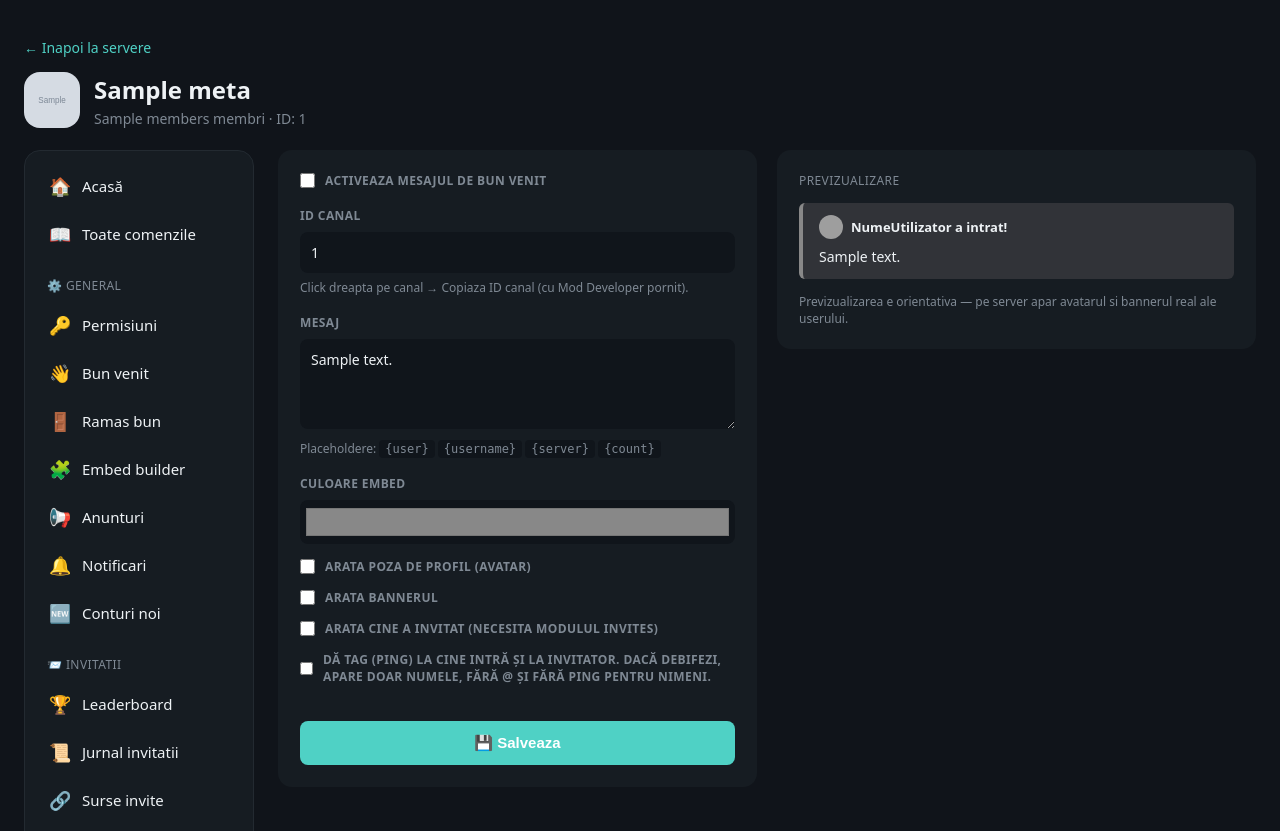
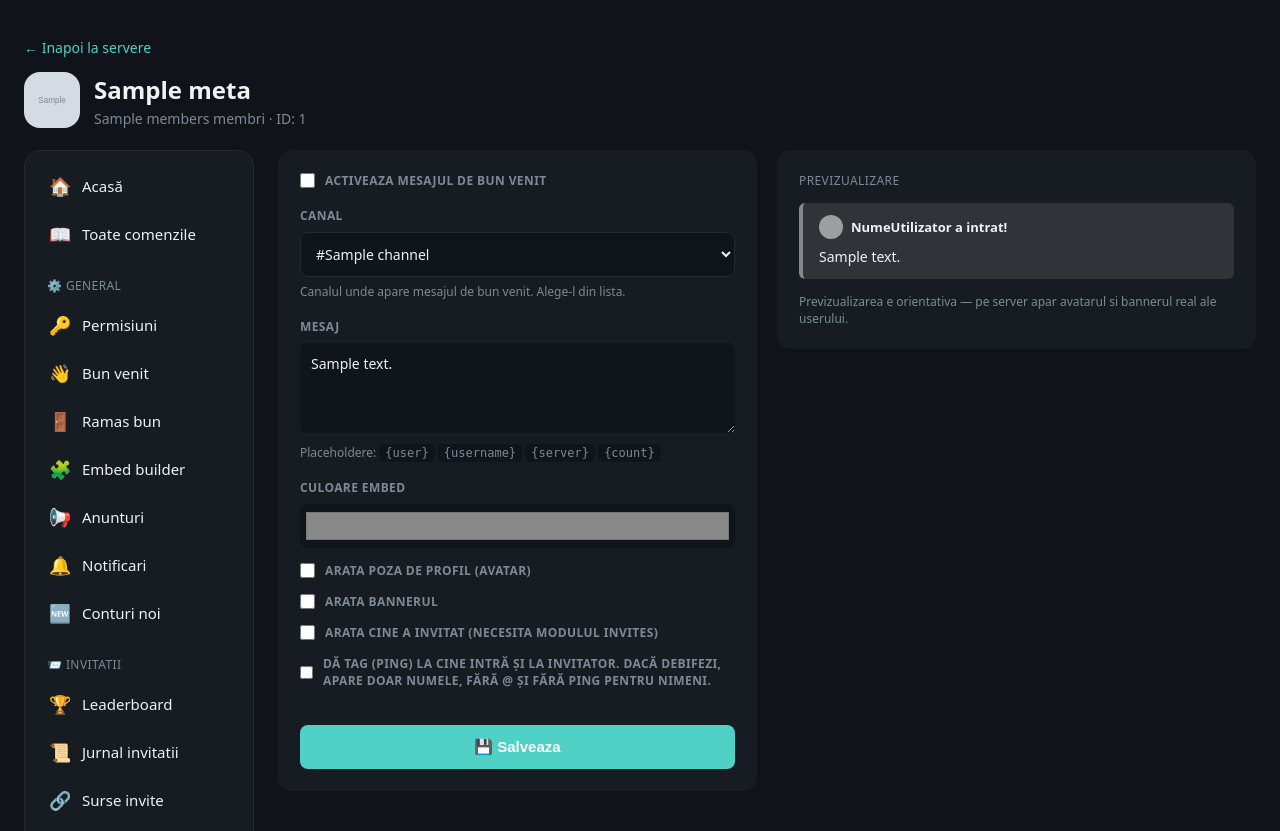
Before and after one commit to razvan1479/Sir-Penguin, a Flask app: template dashboard/templates/guild.html in a window 1280 px wide. Shown: the top 831 px of the page. Run offline with Flask 3, Linux system fonts and the light colour scheme; the template is opened without the code that fills it: most values are stand-ins (such as "Sample title", 1, 10 or a date in 2020); grey boxes marked "Sample" are stand-in pictures; grey boxes are pictures that could not be loaded.

Commit message:
v26.13.37

```diff
--- a/dashboard/app.py
+++ b/dashboard/app.py
@@ -846,6 +846,7 @@ def guild_settings(guild_id):
     cfg = storage.get(int(guild_id), "welcome", {})
     meta = storage.get(int(guild_id), "meta", {})
     return render_template("guild.html", guild_id=guild_id, cfg=cfg, meta=meta,
+                           channels=(storage.get(int(guild_id), "channels", {}) or {}).get("texts", []),
                            section="welcome", saved=request.args.get("saved"))
 
 
@@ -1183,6 +1184,7 @@ def giveaway(guild_id):
                            next_post_str=next_post_str,
                            mode=mode,
                            meta=meta,
+                           channels=(storage.get(int(guild_id), "channels", {}) or {}).get("texts", []),
                            section="giveaway", saved=request.args.get("saved"),
                            cancelled=request.args.get("cancelled"),
                            unscheduled=request.args.get("unscheduled"))
@@ -1229,6 +1231,7 @@ def notifications(guild_id):
         return redirect(url_for("notifications", guild_id=guild_id, saved=1))
 
     return render_template("notifications.html", guild_id=guild_id, subs=subs,
+                           channels=(storage.get(int(guild_id), "channels", {}) or {}).get("texts", []),
                            meta=storage.get(int(guild_id), "meta", {}),
                            section="notifications", saved=request.args.get("saved"))
 
@@ -1264,6 +1267,7 @@ def rankup(guild_id):
     roles = storage.get(gid, "roles", {}) or {}
     return render_template("rankup.html", guild_id=guild_id, cfg=cfg,
                            roles=roles.get("list", []),
+                           channels=(storage.get(gid, "channels", {}) or {}).get("texts", []),
                            meta=storage.get(gid, "meta", {}),
                            section="rankup", saved=request.args.get("saved"))
 
@@ -1294,6 +1298,7 @@ def game(guild_id):
 
     cfg = storage.get(int(guild_id), "game", {})
     return render_template("game.html", guild_id=guild_id, cfg=cfg,
+                           channels=(storage.get(int(guild_id), "channels", {}) or {}).get("texts", []),
                            meta=storage.get(int(guild_id), "meta", {}),
                            section="game", saved=request.args.get("saved"))
 
@@ -1311,6 +1316,7 @@ def rps(guild_id):
 
     cfg = storage.get(int(guild_id), "rps", {})
     return render_template("rps.html", guild_id=guild_id, cfg=cfg,
+                           channels=(storage.get(int(guild_id), "channels", {}) or {}).get("texts", []),
                            meta=storage.get(int(guild_id), "meta", {}),
                            section="rps", saved=request.args.get("saved"))
 
--- /dev/null
+++ b/dashboard/templates/_fields.html
@@ -0,0 +1,23 @@
+{# Selector de canal reutilizabil: dropdown cu scroll in loc de ID scris de mana.
+   - channels: lista [{id, name}] (canalele de text sincronizate)
+   - selected: ID-ul salvat (poate fi gol / None)
+   - empty_label: daca e dat, adauga o optiune goala (ex. "— alege —" sau "orice canal")
+   - daca lista nu e sincronizata inca, cade pe un input normal ca pagina sa ramana utila
+   - daca ID-ul salvat nu mai e in lista (canal sters), tot il pastreaza selectat #}
+{% macro channel_select(name, channels, selected='', empty_label=None, required=False, id=None) %}
+  {% set sel = (selected|string) if selected is not none else '' %}
+  {% if channels %}
+  <select class="chan-sel" name="{{ name }}"{% if id %} id="{{ id }}"{% endif %}{% if required %} required{% endif %}>
+    {% if empty_label is not none %}<option value="">{{ empty_label }}</option>{% endif %}
+    {% set ns = namespace(found=false) %}
+    {% for c in channels %}
+      <option value="{{ c.id }}"{% if sel and (c.id|string) == sel %} selected{% endif %}>#{{ c.name }}</option>
+      {% if sel and (c.id|string) == sel %}{% set ns.found = true %}{% endif %}
+    {% endfor %}
+    {% if sel and not ns.found %}<option value="{{ sel }}" selected>ID {{ sel }} (canal inexistent)</option>{% endif %}
+  </select>
+  {% else %}
+  <input type="text" name="{{ name }}"{% if id %} id="{{ id }}"{% endif %}{% if required %} required{% endif %}
+         value="{{ sel }}" placeholder="ID canal (lista nu e sincronizată încă)">
+  {% endif %}
+{% endmacro %}
--- a/dashboard/templates/base.html
+++ b/dashboard/templates/base.html
@@ -60,6 +60,10 @@
     }
     /* checkbox-uri mai mici, uniform pe tot dashboardul */
     input[type=checkbox] { width:15px !important; height:15px !important; accent-color:var(--accent); cursor:pointer; }
+    /* selector de canal reutilizabil (dropdown cu scroll) — stil uniform peste tot */
+    select.chan-sel { width:100%; padding:11px; border-radius:8px; border:1px solid var(--glass-border, transparent);
+      background:var(--input, var(--bg)); color:var(--text); font-size:14px; font-family:inherit; box-sizing:border-box; cursor:pointer; }
+    select.chan-sel:focus { outline:none; border-color:var(--accent); }
     {% block extra_style %}{% endblock %}
   </style>
 </head>
--- a/dashboard/templates/guild.html
+++ b/dashboard/templates/guild.html
@@ -1,4 +1,5 @@
 {% extends "base.html" %}
+{% from "_fields.html" import channel_select %}
 {% block title %}Bun venit · {{ meta.get('name','Server') }}{% endblock %}
 
 {% block extra_style %}
@@ -34,9 +35,9 @@
         <span>Activeaza mesajul de bun venit</span>
       </label>
 
-      <label>ID canal</label>
-      <input type="text" name="channel_id" id="channel_id" placeholder="ex: 123456789012345678" value="{{ cfg.get('channel_id', '') }}">
-      <p class="hint">Click dreapta pe canal → Copiaza ID canal (cu Mod Developer pornit).</p>
+      <label>Canal</label>
+      {{ channel_select("channel_id", channels, cfg.get('channel_id'), empty_label="— alege canalul —", id="channel_id") }}
+      <p class="hint">Canalul unde apare mesajul de bun venit. Alege-l din lista.</p>
 
       <label>Mesaj</label>
       <textarea name="message" id="message" placeholder="Bun venit {user} pe {server}!">{{ cfg.get('message', '') }}</textarea>
--- a/dashboard/templates/notifications.html
+++ b/dashboard/templates/notifications.html
@@ -1,4 +1,5 @@
 {% extends "base.html" %}
+{% from "_fields.html" import channel_select %}
 {% block title %}Notificari · {{ meta.get('name','Server') }}{% endblock %}
 
 {% block extra_style %}
@@ -44,8 +45,8 @@
       <label>URL canal creator</label>
       <input type="text" name="url" placeholder="https://youtube.com/@Creator  ·  https://tiktok.com/@nume" required>
 
-      <label>ID canal Discord (unde se posteaza)</label>
-      <input type="text" name="discord_channel_id" placeholder="ex: 123456789012345678" required>
+      <label>Canal Discord (unde se posteaza)</label>
+      {{ channel_select("discord_channel_id", channels, "", empty_label="— alege canalul —", required=True) }}
 
       <label>Cuvinte cheie (optional) — anunta doar cand apar in descriere</label>
       <input type="text" name="keywords" placeholder="ex: apollo2, apollo  ·  gol = anunta tot">
--- a/dashboard/templates/rankup.html
+++ b/dashboard/templates/rankup.html
@@ -1,4 +1,5 @@
 {% extends "base.html" %}
+{% from "_fields.html" import channel_select %}
 {% block title %}Rank-uri auto · {{ meta.get('name','Server') }}{% endblock %}
 
 {% block extra_style %}
@@ -28,8 +29,8 @@
       <span>Activează rank-urile automate</span>
     </label>
 
-    <label>ID canal pentru loguri (opțional)</label>
-    <input type="text" name="log_channel_id" style="width:100%" value="{{ cfg.get('log_channel_id','') if cfg.get('log_channel_id') is not none else '' }}" placeholder="unde se anunță avansările">
+    <label>Canal pentru loguri (opțional)</label>
+    {{ channel_select("log_channel_id", channels, cfg.get('log_channel_id'), empty_label="— fără loguri —") }}
 
     <label>Treptele de rank</label>
     <p class="hint">Adaugă câte trepte vrei. Fiecare: de la câte <b>zile</b> se obține, un <b>emoji</b> (opțional, apare la finalul nickname-ului) și un <b>rol</b> (opțional). Membrul primește rolul celei mai înalte trepte atinse și pierde rolul treptei anterioare.</p>
```
Also changed, not shown: dashboard/templates/contest.html (+5 -4 lines), dashboard/templates/game.html (+4 -3 lines), dashboard/templates/giveaway.html (+4 -3 lines), dashboard/templates/rps.html (+4 -3 lines).
